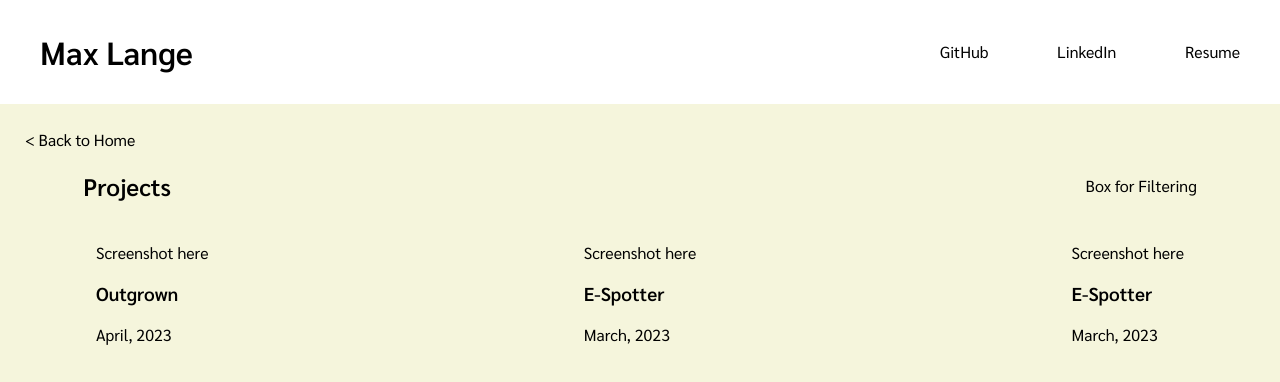
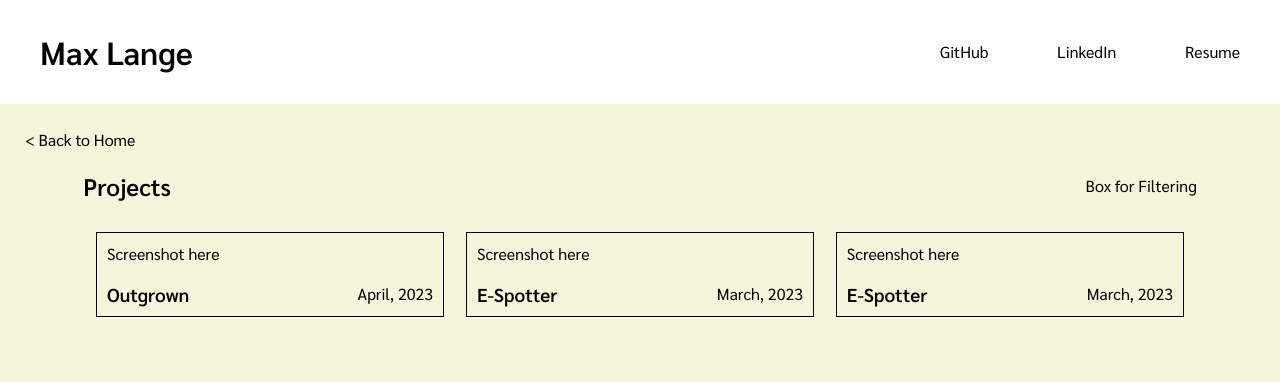
Before and after one commit to Abekomon/personal-site, a React (Vite) app: page /projects in a window 1280 px wide. Shown: the top 382 px of the page. Built offline with nearby package versions, Linux system fonts and the light colour scheme.

Commit message:
Styling updates to projects + projectGrid

```diff
--- a/src/Components/Project/Project.css
+++ b/src/Components/Project/Project.css
@@ -0,0 +1,16 @@
+.project-box {
+  width: 32%;
+  border: 1px solid black;
+  padding: 10px;
+}
+
+.info-box {
+  display: flex;
+  flex-direction: row;
+  justify-content: space-between;
+  align-items: center;
+}
+
+.info-box h3, .info-box p {
+  margin-bottom: 0;
+}
--- a/src/Components/ProjectGrid/ProjectGrid.css
+++ b/src/Components/ProjectGrid/ProjectGrid.css
@@ -2,6 +2,6 @@
   display: flex;
   flex-wrap: wrap;
   justify-content: space-between;
-  margin: 20px auto 0;
+  margin: 10px auto 0;
   width: 85%;
 }
```
